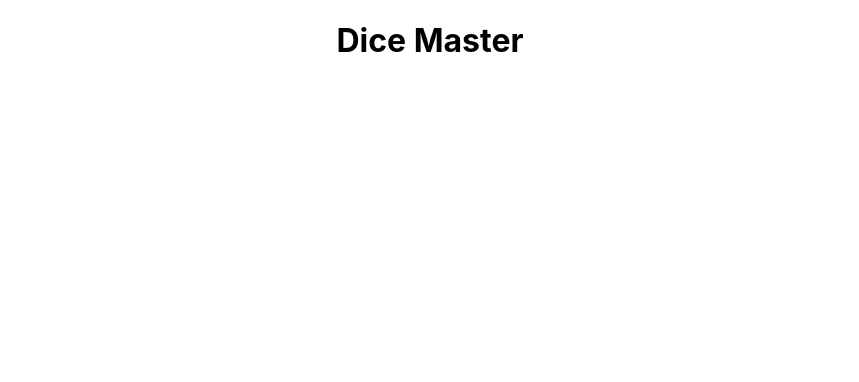
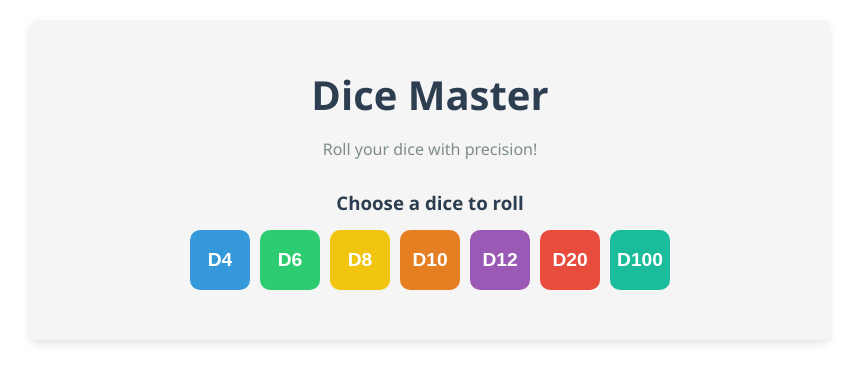
Before and after one commit to felpasl/dice-master, a React (Create React App) app: page / in a window 1280 px wide. Shown: the top 382 px of the page, without its empty margins (210-1069 px from the left). Built offline with nearby package versions, Linux system fonts and the light colour scheme.

Commit message:
Refactor application structure: implement dependency injection, enhance dice functionality, and improve UI components

```diff
--- a/src/App.css
+++ b/src/App.css
@@ -1,5 +1,9 @@
 .App {
   text-align: center;
+  max-width: 800px;
+  margin: 0 auto;
+  padding: 20px;
+  font-family: 'Segoe UI', Tahoma, Geneva, Verdana, sans-serif;
 }
 
 .App-logo {
@@ -36,3 +40,100 @@
     transform: rotate(360deg);
   }
 }
+
+.home-page {
+  background-color: #f5f5f5;
+  border-radius: 8px;
+  padding: 20px;
+  box-shadow: 0 4px 8px rgba(0, 0, 0, 0.1);
+}
+
+.home-page h1 {
+  color: #2c3e50;
+  font-size: 2.5rem;
+  margin-bottom: 10px;
+}
+
+.home-page p {
+  color: #7f8c8d;
+  margin-bottom: 30px;
+}
+
+.dice-roller {
+  margin: 30px 0;
+}
+
+.dice-roller h3 {
+  color: #2c3e50;
+  margin-bottom: 15px;
+}
+
+.dice-controls {
+  display: flex;
+  flex-wrap: wrap;
+  justify-content: center;
+  gap: 10px;
+}
+
+.dice-button {
+  display: inline-flex;
+  align-items: center;
+  justify-content: center;
+  min-width: 60px;
+  height: 60px;
+  border-radius: 10px;
+  border: none;
+  font-weight: bold;
+  font-size: 1.2rem;
+  cursor: pointer;
+  transition: all 0.2s ease;
+  color: white;
+}
+
+.dice-button:hover {
+  transform: translateY(-3px);
+  box-shadow: 0 4px 8px rgba(0, 0, 0, 0.2);
+}
+
+.dice-button:active {
+  transform: translateY(0);
+}
+
+.d4 { background-color: #3498db; }
+.d6 { background-color: #2ecc71; }
+.d8 { background-color: #f1c40f; }
+.d10 { background-color: #e67e22; }
+.d12 { background-color: #9b59b6; }
+.d20 { background-color: #e74c3c; }
+.d100 { background-color: #1abc9c; }
+
+.last-roll-info {
+  margin-top: 30px;
+  padding: 15px;
+  background-color: white;
+  border-radius: 8px;
+  box-shadow: 0 2px 4px rgba(0, 0, 0, 0.1);
+}
+
+.last-roll-info h2 {
+  color: #2c3e50;
+  font-size: 1.5rem;
+  margin-bottom: 10px;
+}
+
+.roll-result {
+  font-size: 2rem;
+  font-weight: bold;
+  color: #e74c3c;
+  display: inline-block;
+  padding: 5px 15px;
+  background-color: #f9f9f9;
+  border-radius: 5px;
+  margin-left: 10px;
+  animation: fadeIn 0.5s;
+}
+
+@keyframes fadeIn {
+  from { opacity: 0; transform: scale(0.8); }
+  to { opacity: 1; transform: scale(1); }
+}
--- a/src/App.tsx
+++ b/src/App.tsx
@@ -1,21 +1,15 @@
 import React from 'react';
 import './App.css';
 import HomePage from './presentation/pages/HomePage';
-import DiceDataSource from './data/datasources/DiceDataSource';
-import DiceRepositoryImpl from './data/repositories/DiceRepositoryImpl';
-import RandomService from './infrastructure/services/RandomService';
-import RollDiceUseCase from './domain/usecases/RollDiceUseCase';
+import { getRollDiceUseCase } from './di/container';
 
 const App: React.FC = () => {
-  // Here we would set up our dependency injection
-  const randomService = new RandomService();
-  const diceDataSource = new DiceDataSource();
-  const diceRepository = new DiceRepositoryImpl(diceDataSource);
-  const rollDiceUseCase = new RollDiceUseCase(diceRepository);
+  // Get the use case from the DI container
+  const rollDiceUseCase = getRollDiceUseCase();
 
   return (
     <div className="App">
-      <HomePage />
+      <HomePage rollDiceUseCase={rollDiceUseCase} />
     </div>
   );
 }
--- /dev/null
+++ b/src/app/services/DiceHistoryService.ts
@@ -0,0 +1,43 @@
+/**
+ * DiceHistoryService
+ * Application service for tracking dice roll history
+ */
+interface DiceRoll {
+  sides: number;
+  value: number;
+  timestamp: Date;
+}
+
+class DiceHistoryService {
+  private history: DiceRoll[] = [];
+  private maxHistorySize: number;
+
+  constructor(maxHistorySize: number = 10) {
+    this.maxHistorySize = maxHistorySize;
+  }
+
+  addRoll(sides: number, value: number): void {
+    const roll: DiceRoll = {
+      sides,
+      value,
+      timestamp: new Date()
+    };
+
+    this.history.unshift(roll); // Add to beginning of array
+
+    // Trim history if needed
+    if (this.history.length > this.maxHistorySize) {
+      this.history = this.history.slice(0, this.maxHistorySize);
+    }
+  }
+
+  getHistory(): DiceRoll[] {
+    return [...this.history]; // Return a copy to prevent modification
+  }
+
+  clearHistory(): void {
+    this.history = [];
+  }
+}
+
+export default DiceHistoryService;
--- /dev/null
+++ b/src/app/usecases/RollDiceUseCase.ts
@@ -0,0 +1,21 @@
+/**
+ * RollDiceUseCase
+ * Contains the business logic for rolling a dice
+ */
+import Dice from '../../domain/entities/Dice';
+import DiceRepository from '../../domain/repositories/DiceRepository';
+
+class RollDiceUseCase {
+  private diceRepository: DiceRepository;
+
+  constructor(diceRepository: DiceRepository) {
+    this.diceRepository = diceRepository;
+  }
+
+  execute(sides: number): Dice {
+    // Business logic will be implemented here
+    return this.diceRepository.getRandom(sides);
+  }
+}
+
+export default RollDiceUseCase;
--- a/src/data/datasources/DiceDataSource.ts
+++ /dev/null
@@ -1,12 +0,0 @@
-/**
- * DiceDataSource
- * Handles the actual data operations (could be API calls, local storage, etc.)
- */
-class DiceDataSource {
-  getRandomNumber(max: number): number {
-    // Implementation will go here
-    return 0; // Placeholder return
-  }
-}
-
-export default DiceDataSource;
--- /dev/null
+++ b/src/di/container.ts
@@ -0,0 +1,51 @@
+// DI container to manage dependencies
+import RandomService from '../infrastructure/services/RandomService';
+import DiceDataSource from '../infrastructure/datasources/DiceDataSource';
+import DiceRepositoryImpl from '../infrastructure/repositories/DiceRepositoryImpl';
+import RollDiceUseCase from '../app/usecases/RollDiceUseCase';
+import DiceHistoryService from '../app/services/DiceHistoryService';
+
+// Creating a simple DI container
+class Container {
+  private static instance: Container;
+  private services: Map<string, any> = new Map();
+
+  private constructor() {
+    // Initialize core services
+    this.services.set('randomService', new RandomService());
+
+    // Initialize data sources with dependencies
+    this.services.set('diceDataSource', new DiceDataSource(this.get('randomService')));
+
+    // Initialize repositories with dependencies
+    this.services.set('diceRepository', new DiceRepositoryImpl(this.get('diceDataSource')));
+
+    // Initialize application services
+    this.services.set('diceHistoryService', new DiceHistoryService());
+
+    // Initialize use cases with dependencies
+    this.services.set('rollDiceUseCase', new RollDiceUseCase(this.get('diceRepository')));
+  }
+
+  public static getInstance(): Container {
+    if (!Container.instance) {
+      Container.instance = new Container();
+    }
+    return Container.instance;
+  }
+
+  public get<T>(key: string): T {
+    if (!this.services.has(key)) {
+      throw new Error(`Service ${key} not found in container`);
+    }
+    return this.services.get(key) as T;
+  }
+}
+
+// Export functions to access the container
+export const getDI = (): Container => Container.getInstance();
+export const getService = <T>(key: string): T => getDI().get<T>(key);
+
+// Export specific services for convenience
+export const getRollDiceUseCase = (): RollDiceUseCase => getService<RollDiceUseCase>('rollDiceUseCase');
+export const getDiceHistoryService = (): DiceHistoryService => getService<DiceHistoryService>('diceHistoryService');
--- a/src/domain/entities/Dice.ts
+++ b/src/domain/entities/Dice.ts
@@ -3,10 +3,31 @@
  * Represents a dice with a specific number of sides
  */
 class Dice {
-  sides: number;
+  private _sides: number;
+  private _value: number;
 
   constructor(sides: number) {
-    this.sides = sides;
+    if (sides < 2) {
+      throw new Error('Dice must have at least 2 sides');
+    }
+    this._sides = sides;
+    this._value = 0; // Default value before rolling
+  }
+
+  get sides(): number {
+    return this._sides;
+  }
+
+  get value(): number {
+    return this._value;
+  }
+
+  set value(newValue: number) {
+    // Validate that the value is within the valid range for this dice
+    if (newValue < 1 || newValue > this._sides) {
+      throw new Error(`Value must be between 1 and ${this._sides}`);
+    }
+    this._value = newValue;
   }
 }
 
--- /dev/null
+++ b/src/infrastructure/datasources/DiceDataSource.ts
@@ -0,0 +1,20 @@
+// DiceDataSource moved to infrastructure layer
+import RandomService from '../services/RandomService';
+
+/**
+ * DiceDataSource
+ * Handles the actual data operations (could be API calls, local storage, etc.)
+ */
+class DiceDataSource {
+  private randomService: RandomService;
+
+  constructor(randomService: RandomService) {
+    this.randomService = randomService;
+  }
+
+  getRandomNumber(max: number): number {
+    return this.randomService.getRandomNumber(1, max);
+  }
+}
+
+export default DiceDataSource;
--- a/src/data/repositories/DiceRepositoryImpl.ts
+++ b/src/infrastructure/repositories/DiceRepositoryImpl.ts
@@ -14,8 +14,11 @@ class DiceRepositoryImpl implements DiceRepository {
   }
 
   getRandom(sides: number): Dice {
-    // Implementation will go here
-    return new Dice(sides);
+    // Get a random number using the data source
+    const randomValue = this.dataSource.getRandomNumber(sides);
+    const dice = new Dice(sides);
+    dice.value = randomValue; // Set the random value on the dice
+    return dice;
   }
 }
 
--- a/src/presentation/components/DiceRoller.tsx
+++ b/src/presentation/components/DiceRoller.tsx
@@ -9,11 +9,23 @@ interface DiceRollerProps {
 }
 
 const DiceRoller: React.FC<DiceRollerProps> = ({ onRoll }) => {
-  // Component implementation will go here
+  // Common dice types
+  const diceTypes = [4, 6, 8, 10, 12, 20, 100];
 
   return (
     <div className="dice-roller">
-      {/* UI elements will go here */}
+      <h3>Choose a dice to roll</h3>
+      <div className="dice-controls">
+        {diceTypes.map(sides => (
+          <button
+            key={`d${sides}`}
+            className={`dice-button d${sides}`}
+            onClick={() => onRoll(sides)}
+          >
+            D{sides}
+          </button>
+        ))}
+      </div>
     </div>
   );
 };
--- a/src/presentation/pages/HomePage.tsx
+++ b/src/presentation/pages/HomePage.tsx
@@ -1,20 +1,40 @@
-import React from 'react';
+import React, { useState } from 'react';
 import DiceRoller from '../components/DiceRoller';
+import RollDiceUseCase from '../../app/usecases/RollDiceUseCase';
+import Dice from '../../domain/entities/Dice';
 
 /**
  * HomePage
  * Main page component for the dice-master application
  */
-const HomePage: React.FC = () => {
-  // Page implementation will go here
+interface HomePageProps {
+  rollDiceUseCase: RollDiceUseCase;
+}
+
+const HomePage: React.FC<HomePageProps> = ({ rollDiceUseCase }) => {
+  const [lastRoll, setLastRoll] = useState<{ sides: number, result: number } | null>(null);
+
+  const handleDiceRoll = (sides: number) => {
+    // Use the provided use case to roll the dice
+    const dice = rollDiceUseCase.execute(sides);
+
+    setLastRoll({ sides, result: dice.value });
+    console.log(`Rolling a ${sides}-sided die: ${dice.value}`);
+  };
 
   return (
     <div className="home-page">
       <h1>Dice Master</h1>
-      <DiceRoller onRoll={(sides) => {
-        // Handle dice roll
-        console.log(`Rolling a ${sides}-sided die`);
-      }} />
+      <p>Roll your dice with precision!</p>
+
+      <DiceRoller onRoll={handleDiceRoll} />
+
+      {lastRoll && (
+        <div className="last-roll-info">
+          <h2>Last Roll</h2>
+          <p>You rolled a D{lastRoll.sides} and got: <span className="roll-result">{lastRoll.result}</span></p>
+        </div>
+      )}
     </div>
   );
 };
```
